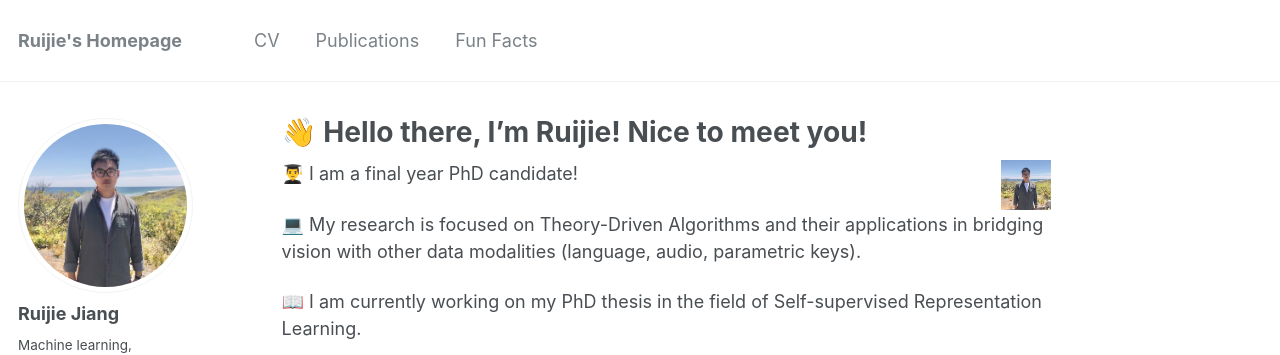
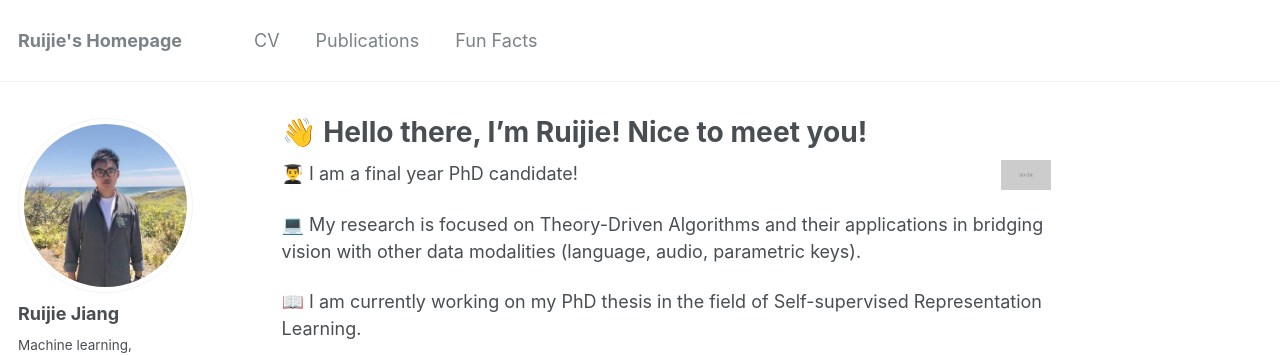
Before and after one commit to rjiang03/ruijie.github.io, a Jekyll site: the page built from _pages/about.md, in a window 1280 px wide. Shown: the top 355 px of the page. Built offline with Jekyll 4.4.1, drawn with Linux system fonts in a browser that asks for light colours.

Commit message:
Update about.md

```diff
--- a/_pages/about.md
+++ b/_pages/about.md
@@ -8,7 +8,7 @@ redirect_from:
   - /about.html
 ---
 
-![Ruijie](/images/Ruijie.png){: .align-right width='50px'}
+![Ruijie](/images/500x300.png){: .align-right width='50px'}
 👨‍🎓 I am a final year PhD candidate!
 
 💻 My research is focused on Theory-Driven Algorithms and their applications in bridging vision with other data modalities (language, audio, parametric keys).
```
